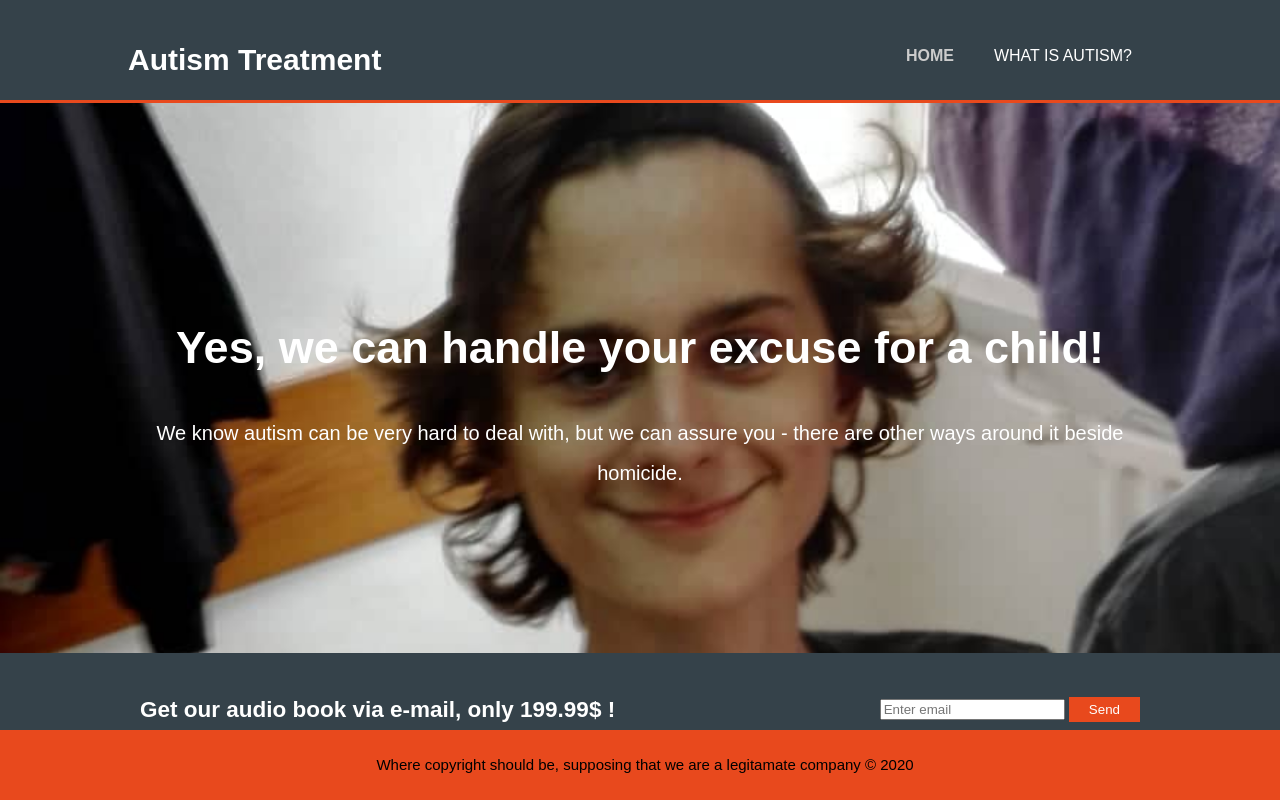
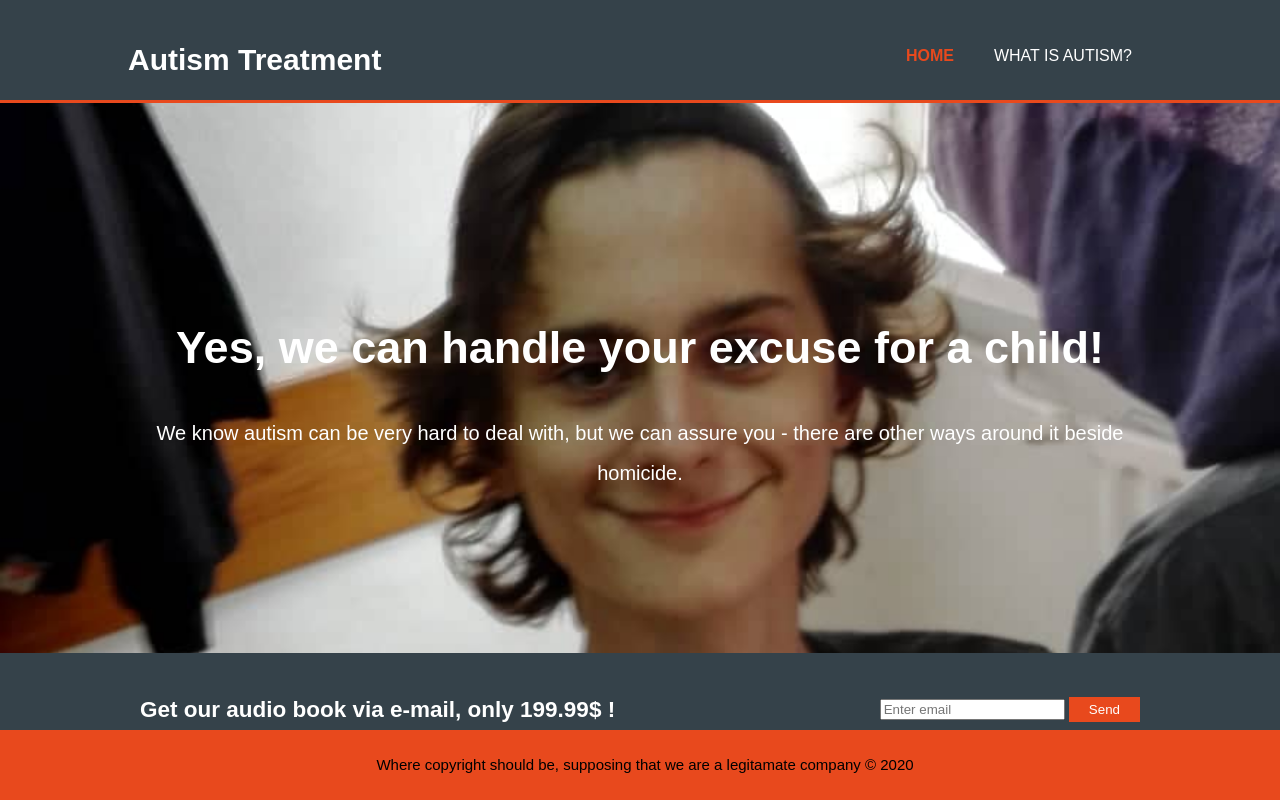
Before and after one commit to voroxbg/WEBD-2018-2019, a plain HTML site: page website/index.html in a window 1280 px wide. In both pictures the pointer is over the link "HOME". Drawn offline with Linux system fonts and the light colour scheme.

Commit message:
Update style.css

```diff
--- a/website/css/style.css
+++ b/website/css/style.css
@@ -63,7 +63,7 @@ header nav{
 }
 
 header a:hover{
-	color:#cccccc;
+	color:#e8491d;
 	font-weight: bold;
 }
 
```
